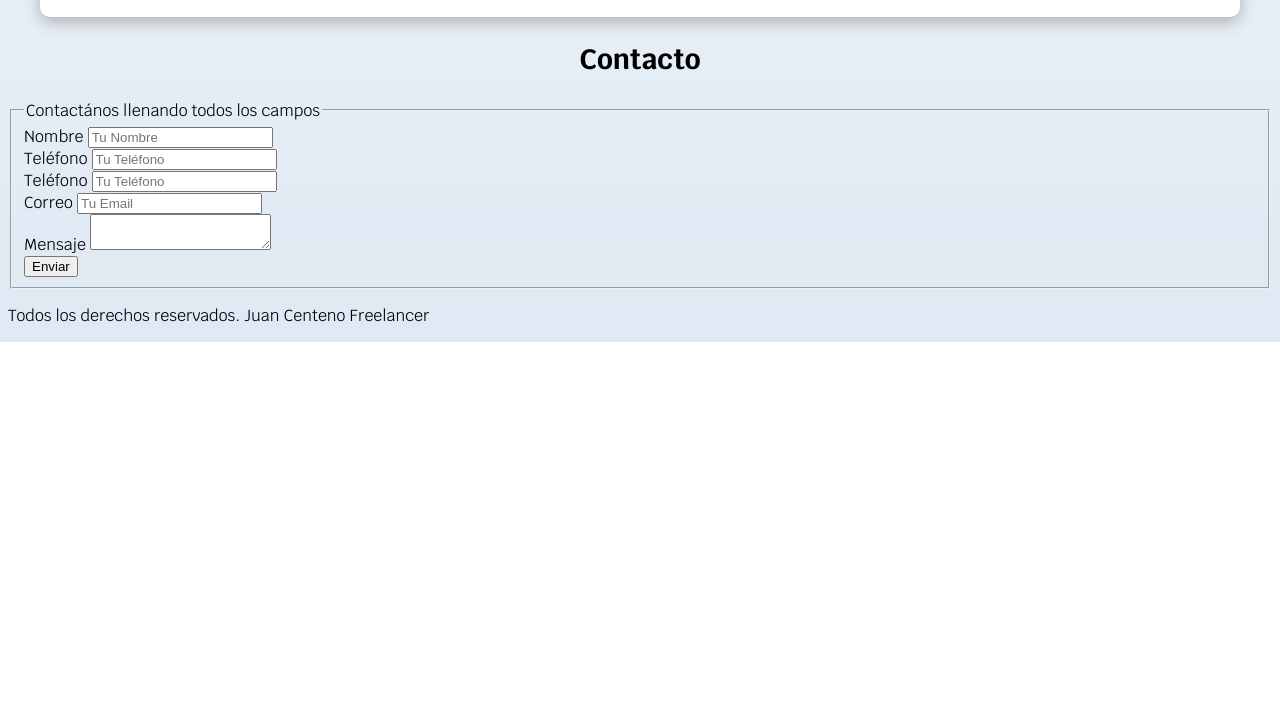
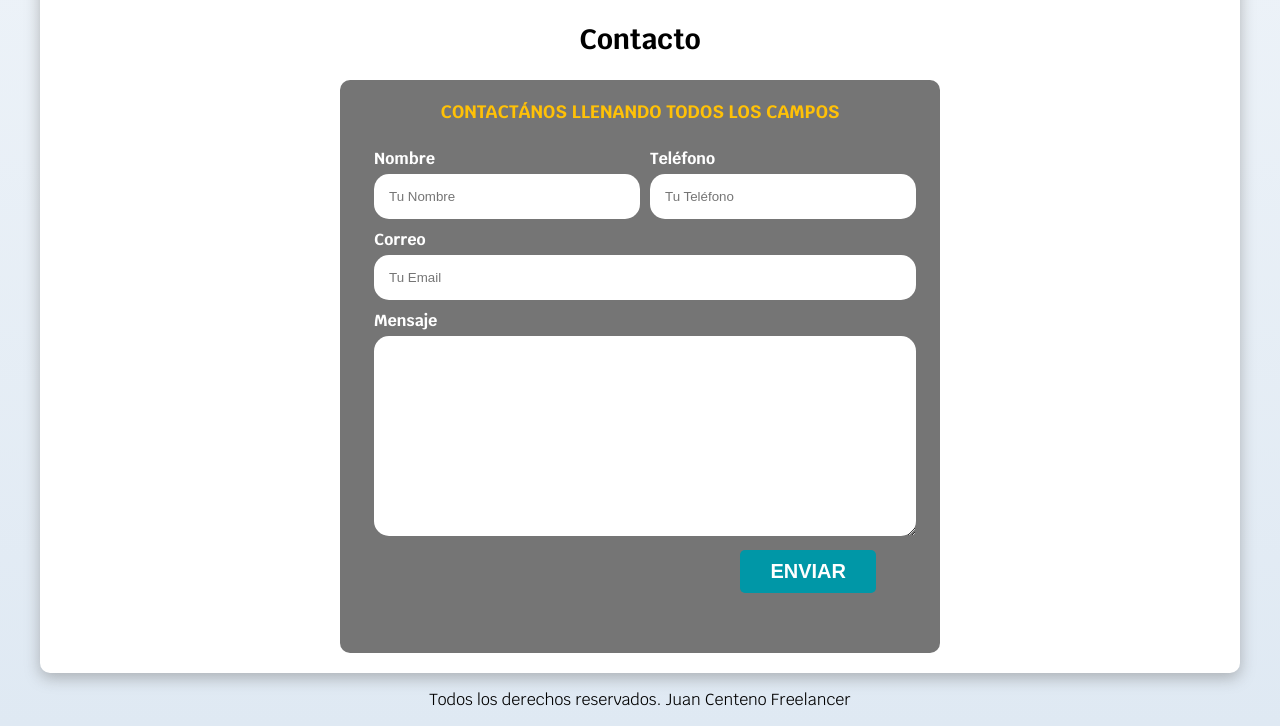
Before and after one commit to JuanCFreelancer/freelancer_inicio_web_2025, a plain HTML site: page index.html in a window 1280 px wide. Shown: the part 1090-1816 px from the top of the page. Before the commit the page ends 1432 px from the top, so only its background shows below. Drawn offline with Linux system fonts and the light colour scheme.

Commit message:
Sitio Freelancer - Publicar Proyecto - Finalizado

```diff
--- a/css/styles.css
+++ b/css/styles.css
@@ -10,7 +10,17 @@
 html {
   font-size: 62.5%;
   box-sizing: border-box; /* Hack para Box Model **/
+  scroll-snap-type: y mandatory;
 }
+
+/** Scroll Snap **/
+.servicios,
+.navegacion-principal,
+.formulario {
+  scroll-snap-align: center;
+  scroll-snap-stop: always;
+}
+
 *,
 *:before,
 *:after {
@@ -42,12 +52,16 @@ body {
   border-radius: 0.5rem;
   width: 90%;
   text-align: center;
+  border: none;
 }
 
 @media (min-width: 768px) {
   .boton {
     width: auto;
   }
+}
+.boton:hover {
+  cursor: pointer;
 }
 
 .sombra {
@@ -78,6 +92,31 @@ h3 {
 /* Titulos */
 .titulo span {
   font-size: 2rem;
+}
+
+/** Utilidades**/
+
+.w-sm-100 {
+  width: 100%;
+}
+
+@media (min-width: 768px) {
+  .w-sm-100 {
+    width: auto;
+  }
+}
+
+.flex {
+  display: flex;
+}
+
+.alinear-derecha {
+  justify-content: flex-end;
+  margin: 3rem;
+}
+
+.enviar .boton {
+  width: 100%;
 }
 
 /* Navegacion Principal */
@@ -176,5 +215,65 @@ h3 {
   display: flex;
   justify-content: space-evenly;
   align-items: center;
+}
 
+/** Contacto **/
+
+.formulario {
+  background-color: var(--gris);
+  width: min(60rem, 100%); /** Utilizar el valor mas pequeño**/
+  margin: 0 auto;
+  padding: 2rem;
+  border-radius: 1rem;
 }
+
+.formulario fieldset {
+  border: none;
+}
+
+.formulario legend {
+  text-align: center;
+  font-size: 1.8rem;
+  text-transform: uppercase;
+  font-weight: bold;
+  margin-bottom: 2rem;
+  color: var(--primario);
+}
+@media (min-width: 768px) {
+  .contenedor-campos {
+    display: grid;
+    grid-template-columns: 50% 50%;
+    grid-template-rows: auto auto 20rem;
+    column-gap: 1rem;
+  }
+
+  .campo:nth-child(3),
+  .campo:nth-child(4) {
+    grid-column: 1 / 3;
+  }
+}
+
+.campo {
+  margin-bottom: 1rem;
+}
+
+.campo label {
+  color: var(--blanco);
+  font-weight: bold;
+  margin-bottom: 0.5rem;
+  display: block;
+}
+.campo textarea {
+  height: 20rem;
+}
+.input-text {
+  width: 100%;
+  border: none;
+  padding: 1.5rem;
+  border-radius: 1.5rem;
+}
+
+/** Footer **/
+.footer {
+  text-align: center;
+}
--- a/index.html
+++ b/index.html
@@ -173,48 +173,45 @@
         </section>
       </div>
       <!-- .servicios-->
-    </main>
 
       <section>
         <h2>Contacto</h2>
 
-      <form>
+        <form class="formulario">
           <fieldset>
             <legend>Contactános llenando todos los campos</legend>
 
-          <div>
+            <div class="contenedor-campos">
+              <div class="campo">
                 <label>Nombre</label>
-            <input type="text" placeholder="Tu Nombre" />
+                <input class="input-text" type="text" placeholder="Tu Nombre" />
               </div>
 
-          <div>
+              <div class="campo">
                 <label>Teléfono</label>
-            <input type="text" placeholder="Tu Teléfono" />
+                <input class="input-text" type="text" placeholder="Tu Teléfono" />
               </div>
 
-          <div>
-            <label>Teléfono</label>
-            <input type="text" placeholder="Tu Teléfono" />
+              <div class="campo">
+                <label>Correo</label>
+                <input class="input-text" type="email" placeholder="Tu Email" />
               </div>
 
-          <div>
-            <label>Correo</label>
-            <input type="email" placeholder="Tu Email" />
+              <div class="campo">
+                <label>Mensaje</label>
+                <textarea class="input-text"></textarea>
               </div>
+            </div><!-- .contenedor-campos -->
 
-          <div>
-            <label>Mensaje</label>
-            <textarea></textarea>
-          </div>
-
-          <div>
-            <input type="submit" value="Enviar" />
+            <div class="alinear-derecha flex">
+              <input class="boton w-sm-100" type="submit" value="Enviar" />
             </div>
           </fieldset>
         </form>
       </section>
+    </main>
 
-    <footer>
+    <footer class="footer">
       <p>Todos los derechos reservados. Juan Centeno Freelancer</p>
     </footer>
   </body>
```
Lines whose indentation alone changed are shown as unchanged.
